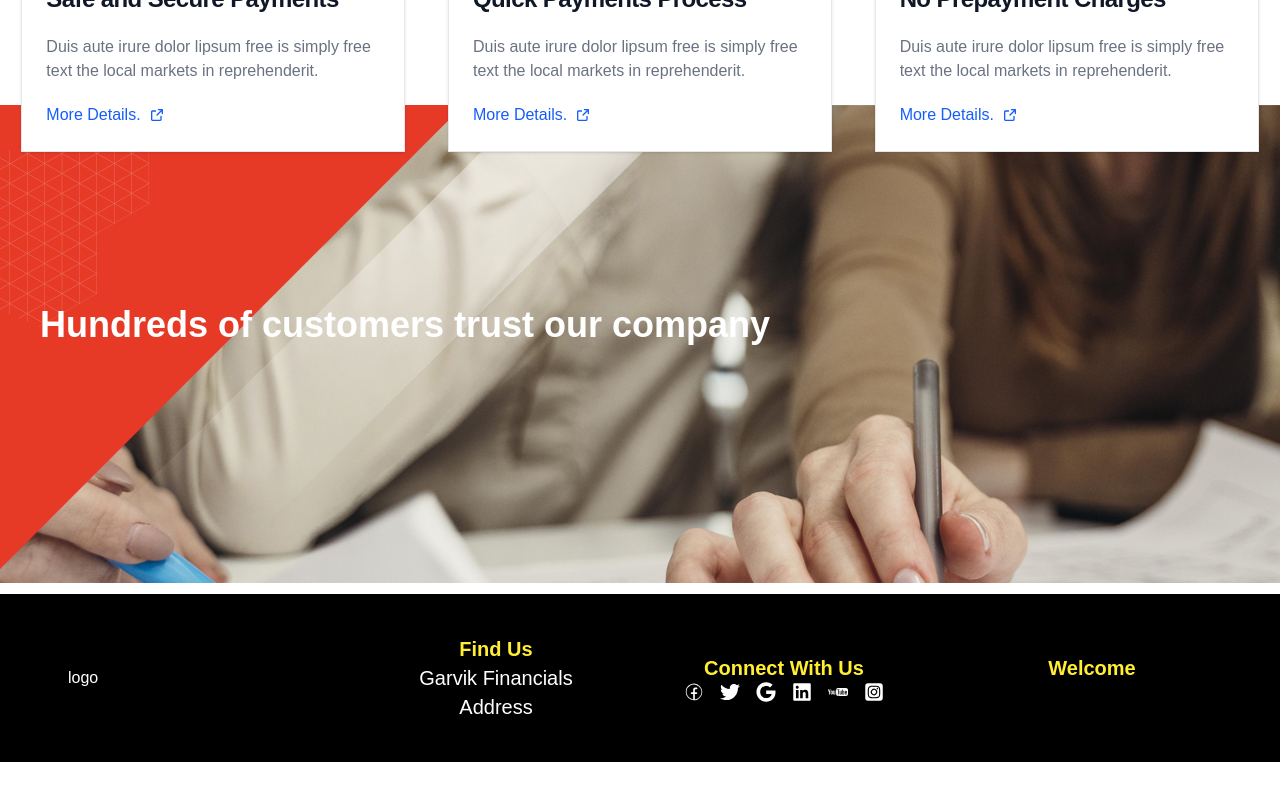
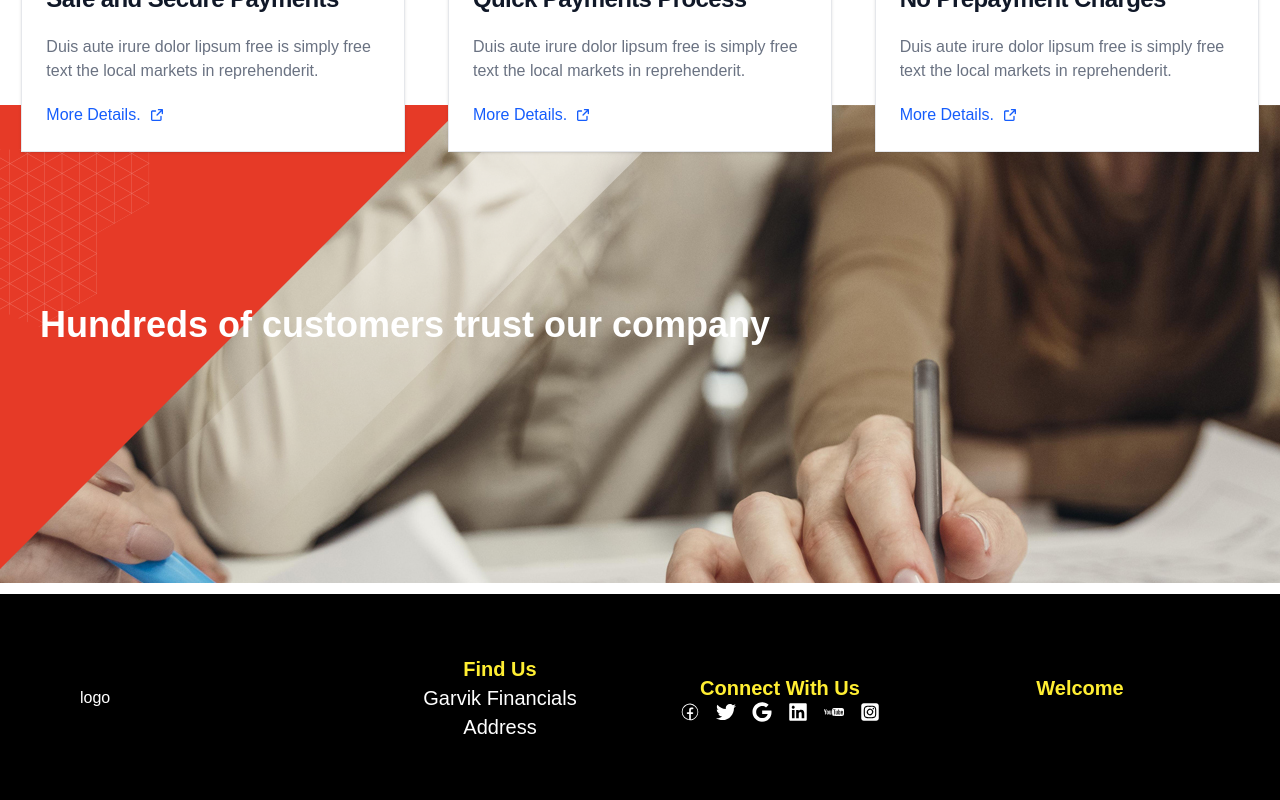
Before and after one commit to Keshavyadav98/Garvikfinancials, a Next.js app: page / in a window 1280 px wide. Shown: the part 1687-2487 px from the top of the page. Before the commit the page ends 2449 px from the top, so only its background shows below. Built offline with nearby package versions, Linux system fonts and the light colour scheme.

Commit message:
some change

```diff
--- a/src/app/Footer/layout.tsx
+++ b/src/app/Footer/layout.tsx
@@ -10,7 +10,7 @@ import { FaSquareInstagram } from "react-icons/fa6";
 
 export default function Footer() {
   return (
-    <div className='bg-black lg:mt-[33vw] dark:bg-[#061127] lg:dark:border dark:border-t-white p-0 mt-5'>
+    <div className='bg-black lg:mt-[33vw] dark:bg-[#061127] lg:dark:border dark:border-t-white p-5 mt-5'>
     <div className='flex flex-col md:flex-row lg:flex-row justify-evenly py-10'>
         <div className='w-full md:w-65 lg:w-65 h-auto p-0   flex flex-col justify-evenly'>
             {/* <Image className='mx-auto w-50' src={} alt='logo' /> */}
```
